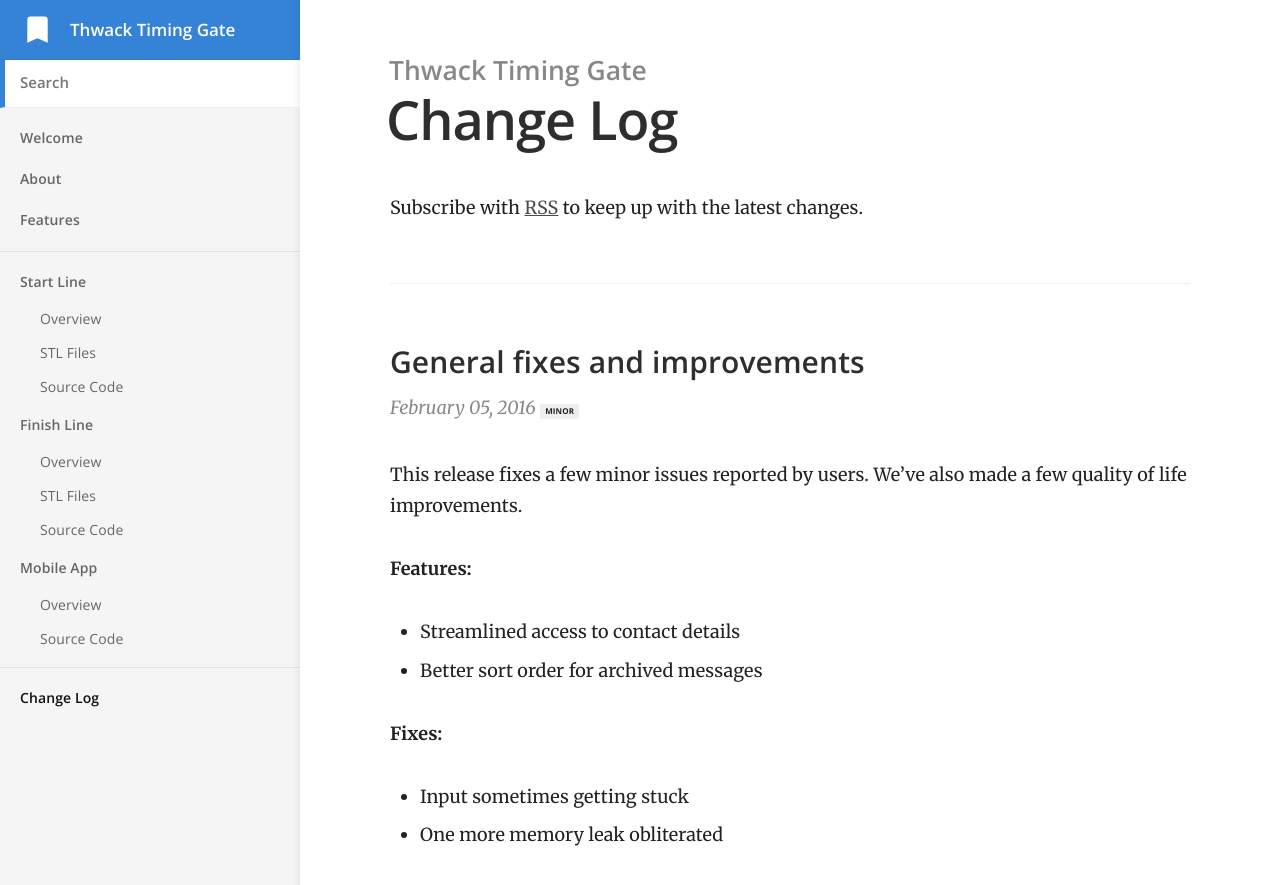
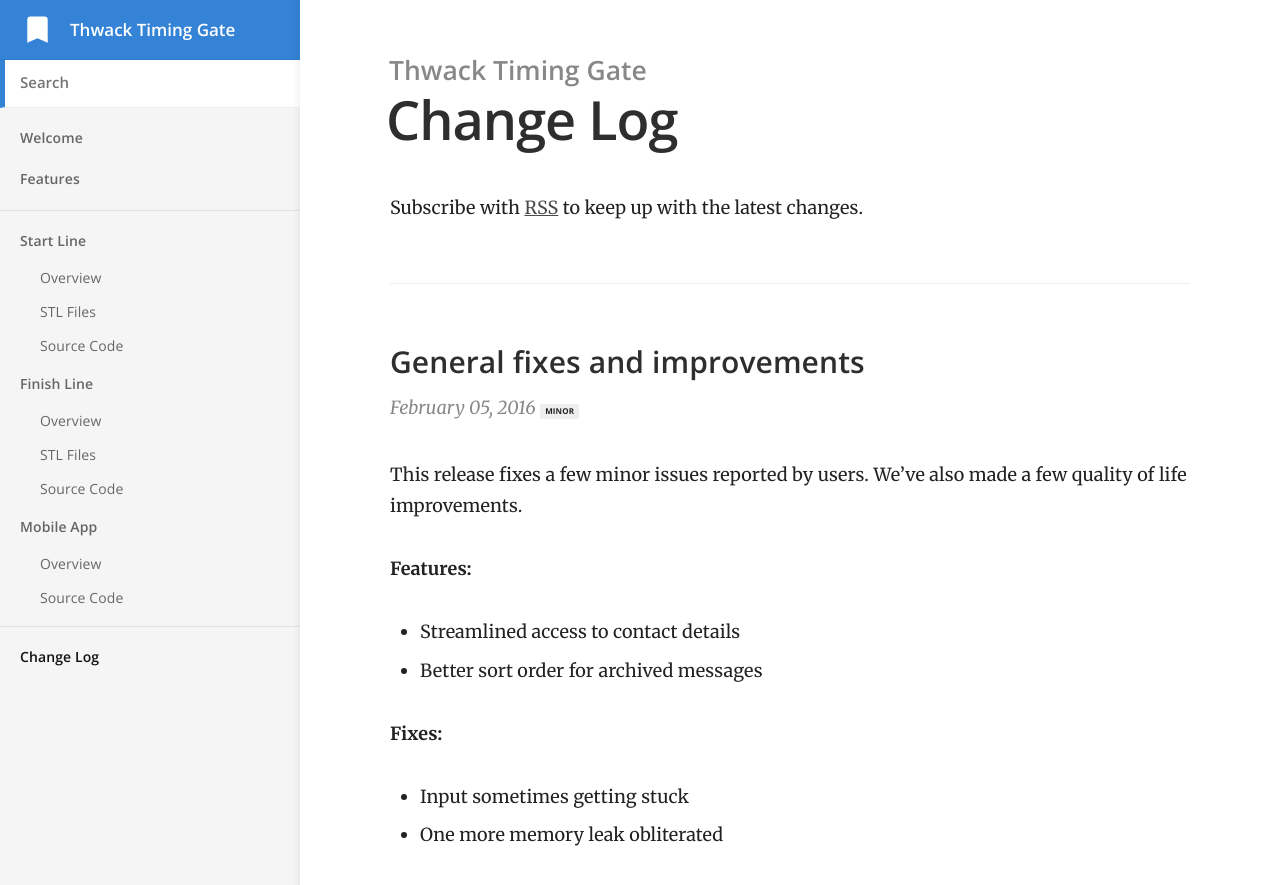
Before and after one commit to P-bibs/ThwackTimingSystems.github.io, a Jekyll site: the page built from blog.html, in a window 1280 px wide and 900 px high. Shown: the top 885 px of the window. Built offline with Jekyll 4.4.1, drawn with Linux system fonts in a browser that asks for light colours.

Commit message:
Added blog

```diff
--- a/_layouts/default.html
+++ b/_layouts/default.html
@@ -45,11 +45,6 @@
 						<a href="{{ site.baseurl }}/">{{ home.title }}</a>
 					</li>
 
-					<li class="nav-item top-level {% if page.url == '/about' %}current{% endif %}">
-						{% assign about = site.html_pages | where: 'url', '/about' | first %}
-						<a href="{{ site.baseurl }}/about">About</a>
-					</li>
-
 					<li class="nav-item top-level {% if page.url == '/features' %}current{% endif %}">
 						{% assign features = site.html_pages | where: 'url', '/features' | first %}
 						<a href="{{ site.baseurl }}/features">Features</a>
@@ -72,9 +67,9 @@
 				</ul>
 
 				<ul>
-					<li class="nav-item top-level {% if page.url == '/changelog/' %}current{% endif %}">
-						{% assign changelog = site.html_pages | where: 'url', '/changelog/' | first %}
-						<a href="{{ site.baseurl }}/changelog/">{{ changelog.title }}</a>
+					<li class="nav-item top-level {% if page.url == '/blog/' %}current{% endif %}">
+						{% assign blog = site.html_pages | where: 'url', '/blog/' | first %}
+						<a href="{{ site.baseurl }}/blog/">{{ blog.title }}</a>
 					</li>
 				</ul>
 			</nav>
```
Also changed, not shown: blog.html (renamed from changelog.html).
